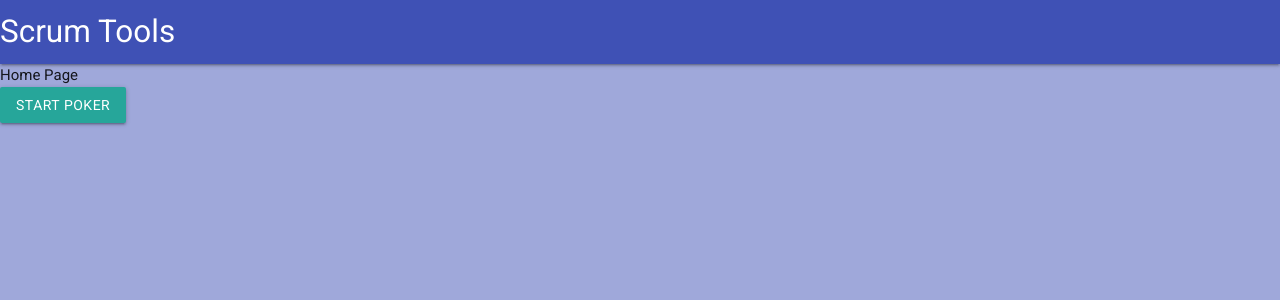
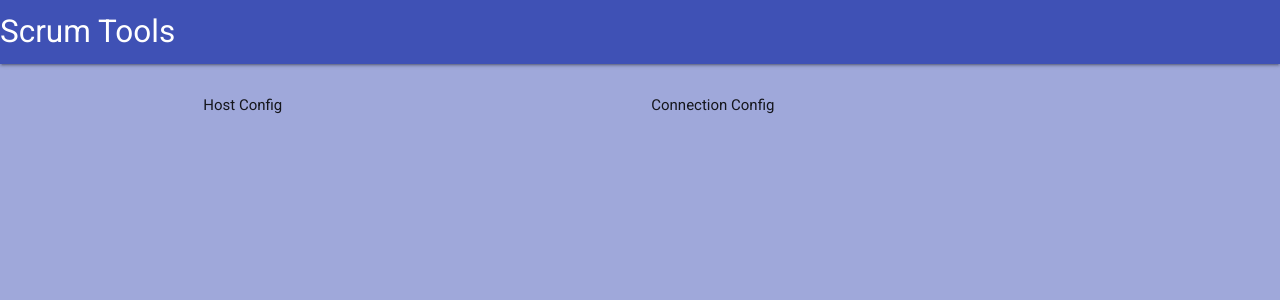
Before and after one commit to Uvacoder/scrumtools, a Vue app: page / in a window 1280 px wide. Shown: the top 300 px of the page. Built offline with nearby package versions, Linux system fonts and the light colour scheme.

Commit message:
Create placeholder Host and Connect Boxes

```diff
--- /dev/null
+++ b/src/components/ConnectBox.vue
@@ -0,0 +1,7 @@
+<template>
+  <div>Connection Config</div>
+</template>
+
+<script lang="ts">
+export default {};
+</script>
--- a/src/components/HomePage.vue
+++ b/src/components/HomePage.vue
@@ -1,18 +1,23 @@
 <template>
-  <div>Home Page</div>
-  <div v-on:click="startPoker" class="waves-effect waves-light btn">
-    Start Poker
+  <div id="main" class="container">
+    <div class="row">
+      <host-box class="col s6"></host-box>
+      <connect-box class="col s6"></connect-box>
+    </div>
   </div>
 </template>
 
 <script lang="ts">
 import { useStore } from "@/store/store";
+import HostBox from "./HostBox.vue";
+import ConnectBox from "./ConnectBox.vue";
 
 interface Data {
   startPoker: () => void;
 }
 
 export default {
+  components: { HostBox, ConnectBox },
   setup(): Data {
     const store = useStore();
     return {
@@ -23,3 +28,9 @@ export default {
   },
 };
 </script>
+
+<style lang="scss">
+#main {
+  margin-top: 2em;
+}
+</style>
--- /dev/null
+++ b/src/components/HostBox.vue
@@ -0,0 +1,7 @@
+<template>
+  <div>Host Config</div>
+</template>
+
+<script lang="ts">
+export default {};
+</script>
--- /dev/null
+++ b/src/global.d.ts
@@ -0,0 +1,3 @@
+declare module 'materialize-css' {
+  function AutoInit() : void;
+}
--- a/src/main.ts
+++ b/src/main.ts
@@ -2,8 +2,7 @@ import { createApp } from "vue";
 import App from "./App.vue";
 import "./registerServiceWorker";
 import { store, key } from "./store/store";
-import "materialize-css/dist/js/materialize.min.js";
+import * as M from "materialize-css";
 
-// eslint-disable-next-line @typescript-eslint/ban-ts-comment
-// @ts-ignore
 createApp(App).use(store, key).mount("#app");
+M.AutoInit();
```
Also changed, not shown: src/shims-vue.d.ts (+0 -8 lines).
